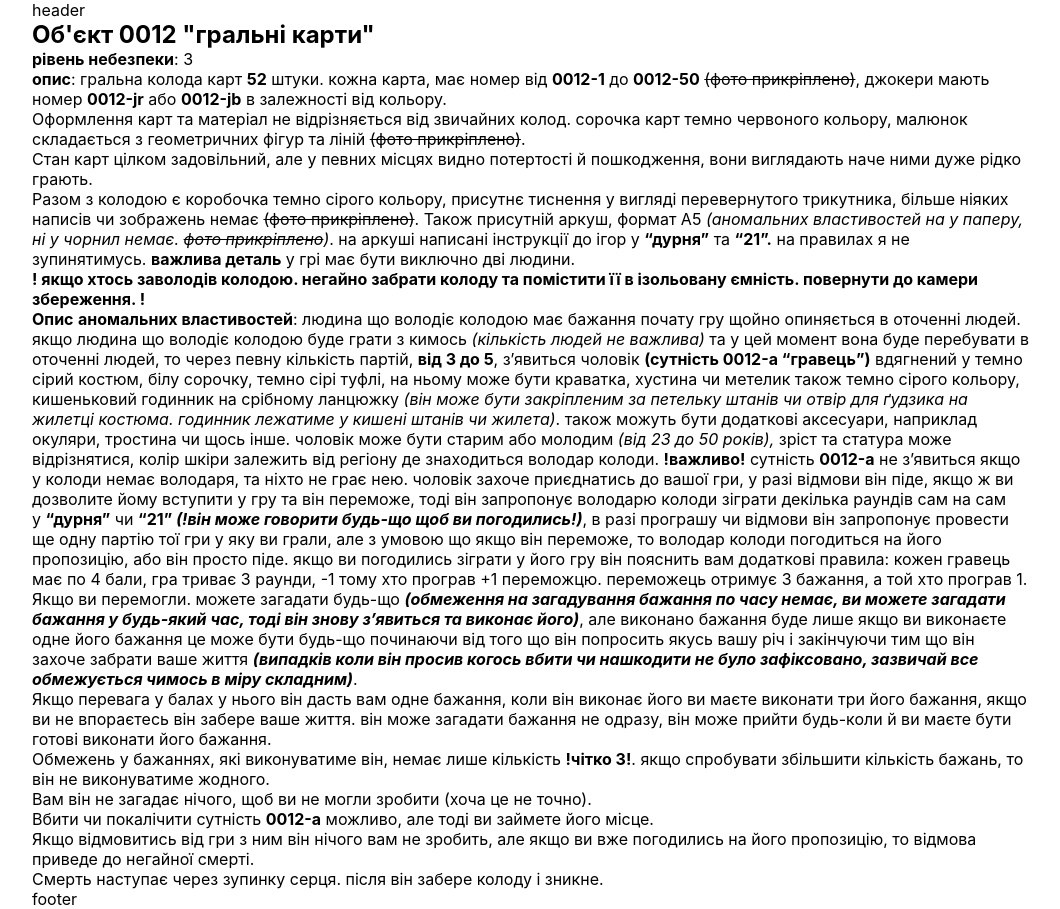
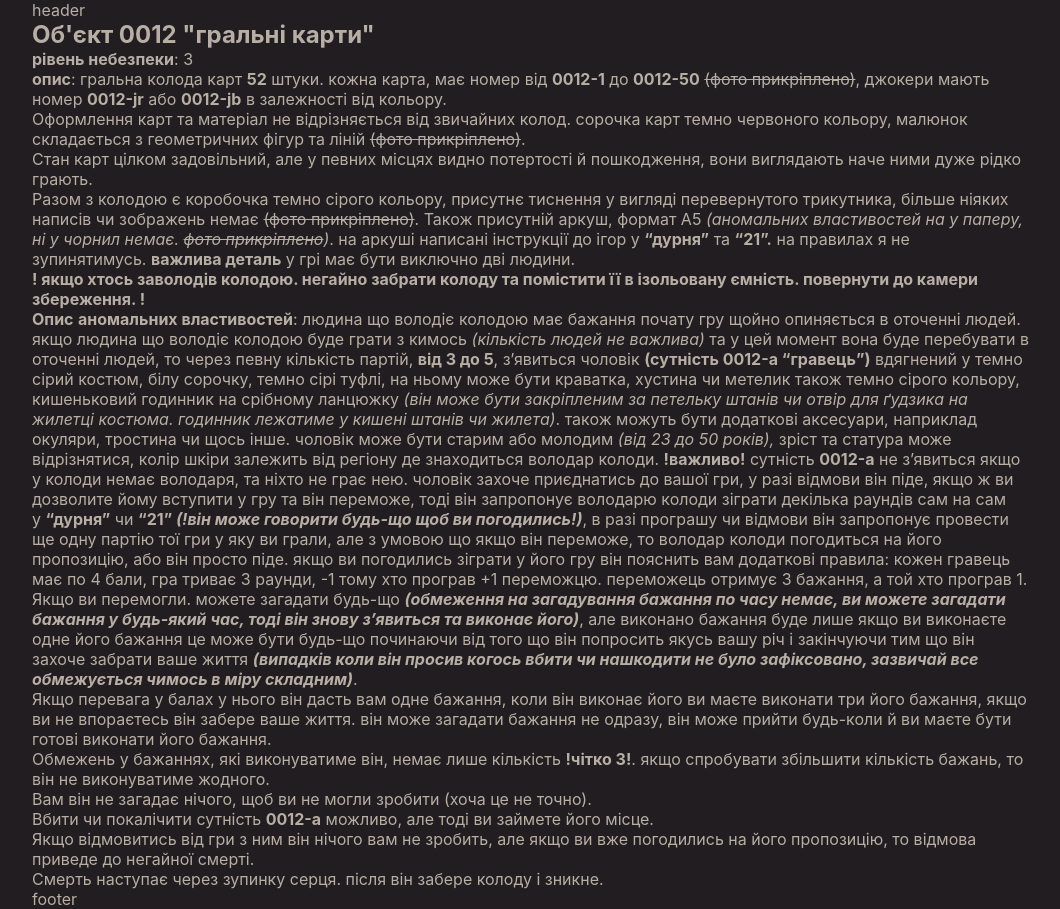
Before and after one commit to ViniVanC/day23-list-of-anomalies, a React (Vite) app: page / in a window 1280 px wide. Shown: the whole page, without its empty margins (108-1168 px from the left). Built offline with nearby package versions, Linux system fonts and the light colour scheme.

Commit message:
updated index.scss

```diff
--- a/src/index.scss
+++ b/src/index.scss
@@ -10,12 +10,18 @@
   box-sizing: border-box;
 }
 
+h2 {
+  // color: $light-pink;
+}
+
 // ===================================================================
 // ids
 
 #root {
   font-family: Inter, system-ui, Avenir, Helvetica, Arial, sans-serif;
   font-size: $root-font-size + px;
+  color: $white;
+  background-color: $black;
 
   min-height: 100vh;
   display: flex;
```
